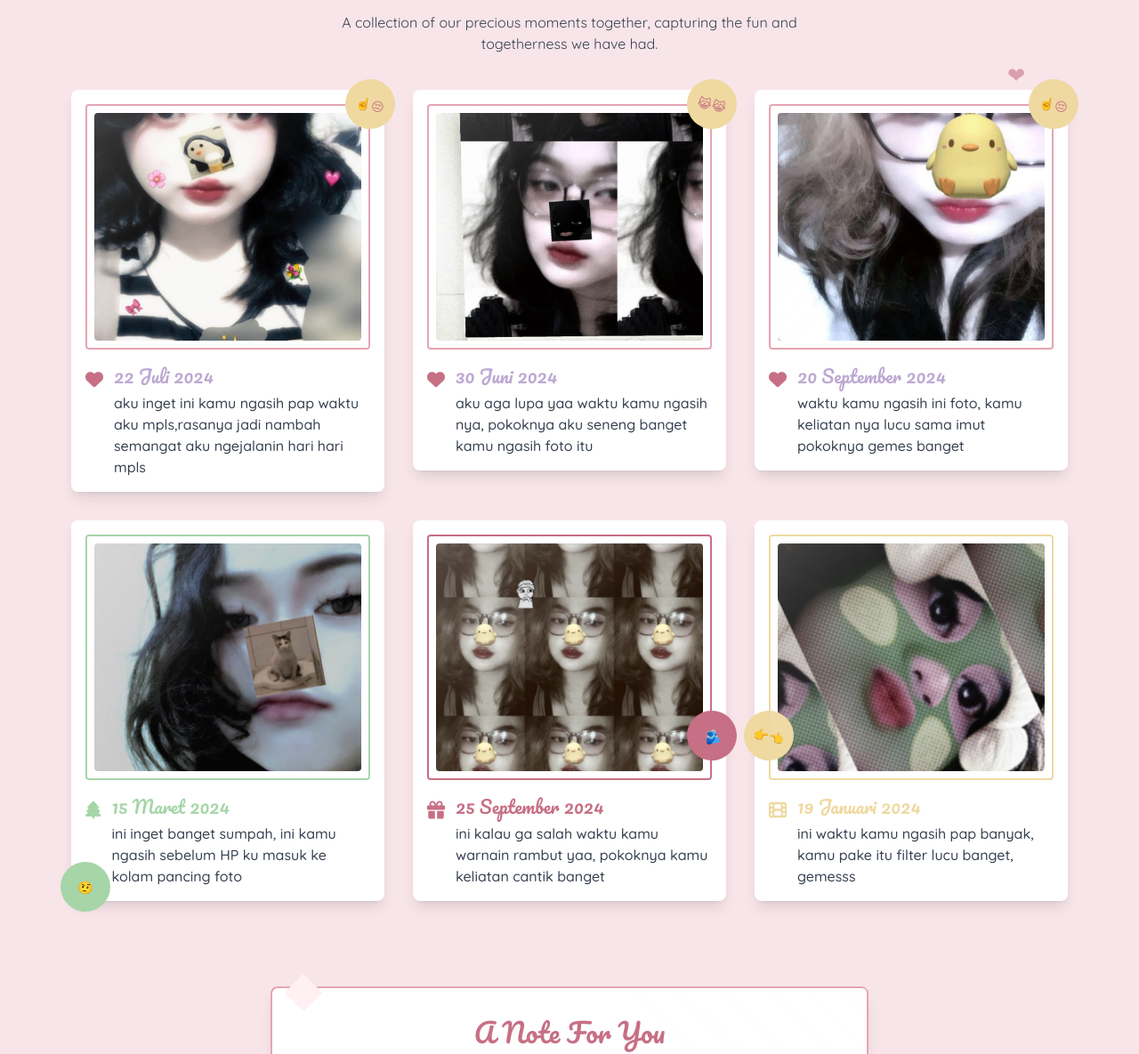
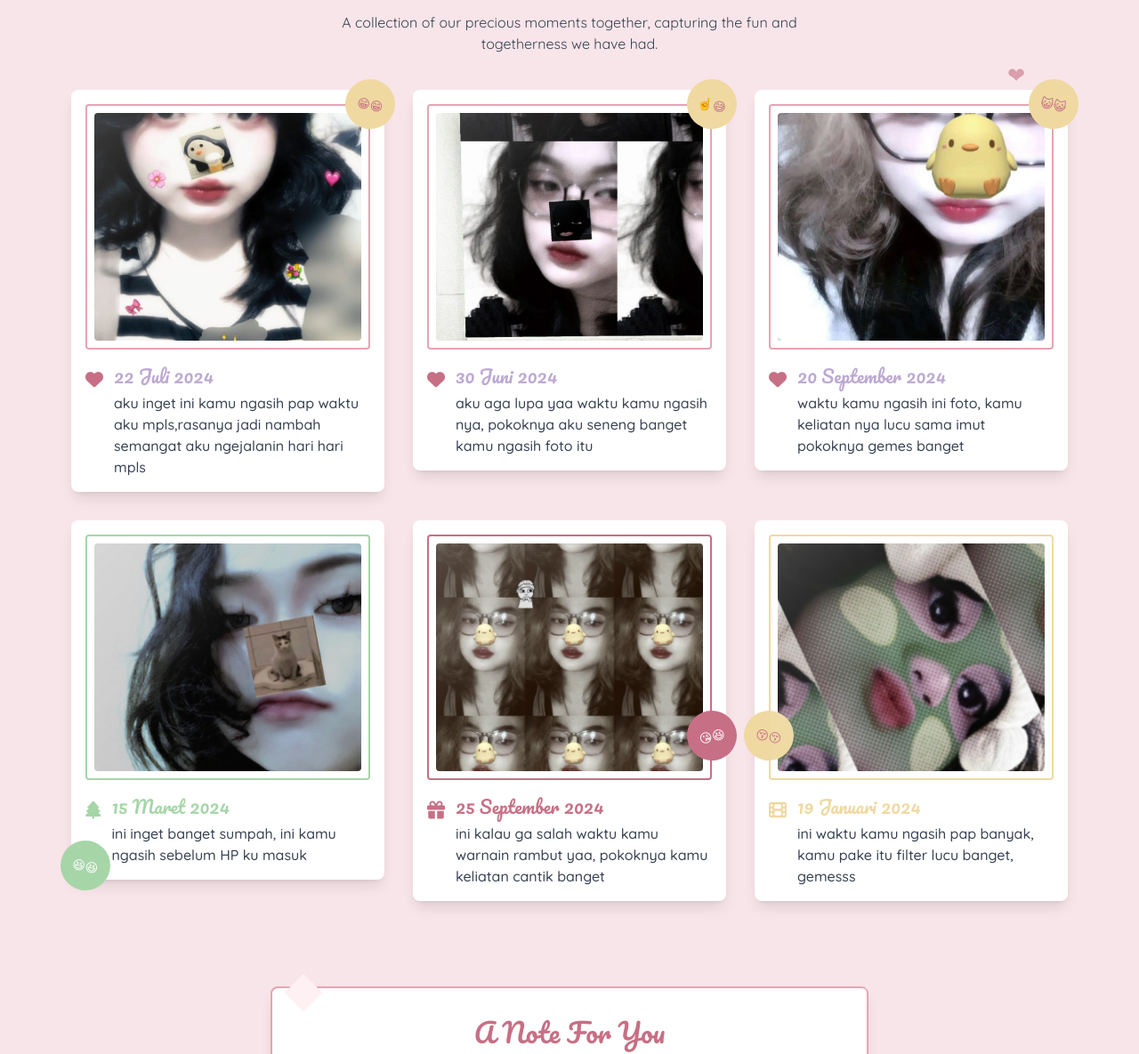
Before and after one commit to bimtolproject/firmangemoyxkirana, a plain HTML site: page ourm.html in a window 1280 px wide. Shown: the part 131-1316 px from the top of the page at 89% size. Drawn offline with nearby package versions, Linux system fonts and the light colour scheme.

Commit message:
Add files via upload

```diff
--- a/ourm.html
+++ b/ourm.html
@@ -531,7 +531,7 @@
                             </div>
                             <div class="absolute -top-3 -right-3 sticker">
                                 <div class="w-14 h-14 bg-pastel-yellow rounded-full flex items-center justify-center rotate-12">
-                                    <span class="font-pacifico text-sm text-dark-pink">☝️😔</span>
+                                    <span class="font-pacifico text-sm text-dark-pink">😁😁</span>
                                 </div>
                             </div>
                         </div>
@@ -555,7 +555,7 @@
                             </div>
                             <div class="absolute -top-3 -right-3 sticker">
                                 <div class="w-14 h-14 bg-pastel-yellow rounded-full flex items-center justify-center rotate-12">
-                                    <span class="font-pacifico text-sm text-dark-pink">😹😹</span>
+                                    <span class="font-pacifico text-sm text-dark-pink">☝️😅</span>
                                 </div>
                             </div>
                         </div>
@@ -579,7 +579,7 @@
                             </div>
                             <div class="absolute -top-3 -right-3 sticker">
                                 <div class="w-14 h-14 bg-pastel-yellow rounded-full flex items-center justify-center rotate-12">
-                                    <span class="font-pacifico text-sm text-dark-pink">☝️😔</span>
+                                    <span class="font-pacifico text-sm text-dark-pink">😺😺</span>
                                 </div>
                             </div>
                         </div>
@@ -598,12 +598,12 @@
                                 <i class="fas fa-tree text-pastel-green text-xl mr-3 mt-1"></i>
                                 <div>
                                     <h3 class="font-pacifico text-xl text-pastel-green">15 Maret 2024</h3>
-                                    <p class="text-gray-700 mt-1 font-medium">ini inget banget sumpah, ini kamu ngasih sebelum HP ku masuk ke kolam pancing foto</p>
+                                    <p class="text-gray-700 mt-1 font-medium">ini inget banget sumpah, ini kamu ngasih sebelum HP ku masuk</p>
                                 </div>
                             </div>
                             <div class="absolute -bottom-3 -left-3 sticker">
                                 <div class="w-14 h-14 bg-pastel-green rounded-full flex items-center justify-center rotate-12">
-                                    <span class="font-pacifico text-sm text-white">🤨</span>
+                                    <span class="font-pacifico text-sm text-white">😆😆</span>
                                 </div>
                             </div>
                         </div>
@@ -627,7 +627,7 @@
                             </div>
                             <div class="absolute top-1/2 -right-3 sticker">
                                 <div class="w-14 h-14 bg-dark-pink rounded-full flex items-center justify-center -rotate-12">
-                                    <span class="font-pacifico text-sm text-white">🫂</span>
+                                    <span class="font-pacifico text-sm text-white">😘😆</span>
                                 </div>
                             </div>
                         </div>
@@ -651,7 +651,7 @@
                             </div>
                             <div class="absolute top-1/2 -left-3 sticker">
                                 <div class="w-14 h-14 bg-pastel-yellow rounded-full flex items-center justify-center rotate-12">
-                                    <span class="font-pacifico text-sm text-dark-pink">👉👈</span>
+                                    <span class="font-pacifico text-sm text-dark-pink">😚😚</span>
                                 </div>
                             </div>
                         </div>
```
